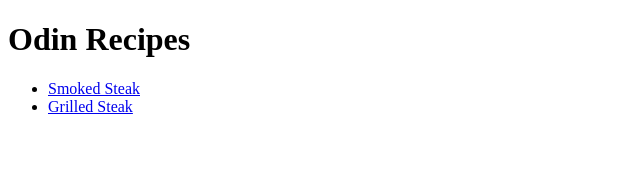
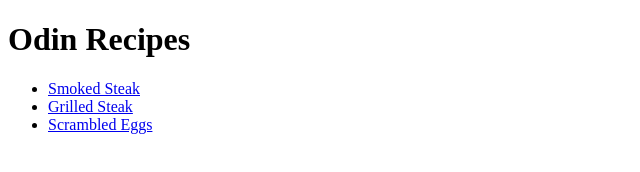
Before and after one commit to johnnyboy-2021/odin-recipes, a plain HTML site: page index.html in a window 1280 px wide. Shown: the whole page, without its empty margins (0-640 px from the left). Drawn offline with Linux system fonts and the light colour scheme.

Commit message:
added link to scrambled eggs

```diff
--- a/index.html
+++ b/index.html
@@ -11,6 +11,7 @@
   <ul>
     <li><a href ="./recipes/smoked_steak.html">Smoked Steak</li>
     <li><a href ="./recipes/grilled_steak.html">Grilled Steak</li>
+    <li><a href ="./recipes/egg.html">Scrambled Eggs</li>
   </ul>
 </body>
 </html>
```
